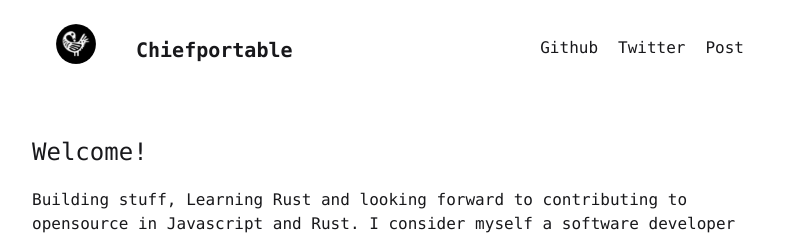
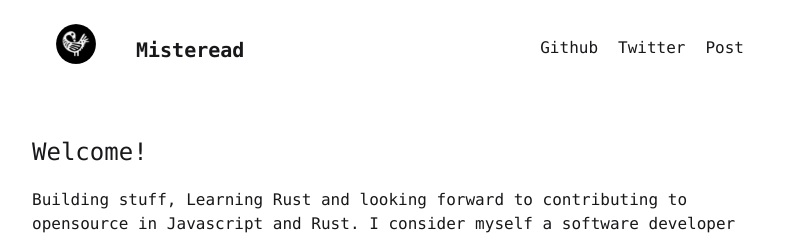
Before and after one commit to at-o/at-o.github.io, a Jekyll site: the page built from index.html, in a window 1280 px wide. Shown: the top 235 px of the page, without its empty margins (240-1039 px from the left). Built offline with Jekyll 4.4.1, drawn with Linux system fonts in a browser that asks for light colours; nearby versions of some CDN libraries.

Commit message:
names changed

```diff
--- a/_config.yml
+++ b/_config.yml
@@ -18,16 +18,16 @@
 # You can create any custom variable you would like, and they will be accessible
 # in the templates via {{ site.myvariable }}.
 
-title: chiefportable
+title: misteread
 email: kwamea236@protonmail.com
 description: >- # this means to ignore newlines until "baseurl:"
-    this is the official website for chiefportable a software developer.
+    this is the official website for misteread a software developer.
 baseurl: "" # the subpath of your site, e.g. /blog
-url: "chiefortble.github.io" # the base hostname & protocol for your site, e.g. http://example.com
+url: "misteread.github.io" # the base hostname & protocol for your site, e.g. http://example.com
 twitter_username: chiefportble
-github_username: chiefportable
+github_username: misteread
 keywords: >-
-    chieportble web developer engineer
+    misteread web developer engineer
 
 # Build settings
 theme: minima
--- a/_layouts/innerpost.html
+++ b/_layouts/innerpost.html
@@ -38,7 +38,7 @@
                     </a>
                 </div>
                 <div class="space-x-2">
-                    <a href="https://github.com/chiefportable">Github</a>
+                    <a href="https://github.com/misteread">Github</a>
                     <a href="https://twitter.com/ChiefPortable">Twitter</a>
                     <a href="/#project">Projects</a>
                     <a href="/post">Post</a>
@@ -80,7 +80,7 @@
                     reserved.
                 </p>
                 <div class="flex space-x-2">
-                    <a href="https://github.com/chiefportable" target="_blank"
+                    <a href="https://github.com/misteread" target="_blank"
                         ><img
                             src="assets/github.svg"
                             alt="github logo"
--- a/_layouts/post.html
+++ b/_layouts/post.html
@@ -47,7 +47,7 @@
                 reserved.
             </p>
             <div class="flex space-x-2">
-                <a href="https://github.com/chiefportable" target="_blank"
+                <a href="https://github.com/misteread" target="_blank"
                     ><img
                         src="assets/github.svg"
                         alt="github logo"
--- a/index.html
+++ b/index.html
@@ -13,12 +13,12 @@ title: "Home Page"
                     width="40"
                     height="33"
                 />
-                <span class="mt-3 mx-10 font-bold text-xl">Chiefportable</span>
+                <span class="mt-3 mx-10 font-bold text-xl">Misteread</span>
             </a>
         </div>
 
         <div class="flex space-x-5 justify-center mt-5 md:mt-2">
-            <a href="https://github.com/chiefportable">Github</a>
+            <a href="https://github.com/misteread">Github</a>
             <a href="https://twitter.com/ChiefPortable">Twitter</a>
             <a href="#post">Post</a>
         </div>
@@ -137,7 +137,7 @@ title: "Home Page"
             Copyright &copy; {{site.time | date: '%Y'}} | All rights reserved.
         </p>
         <div class="flex space-x-2">
-            <a href="https://github.com/chiefportable" target="_blank"
+            <a href="https://github.com/misteread" target="_blank"
                 ><img
                     src="assets/github.svg"
                     alt="github logo"
```
